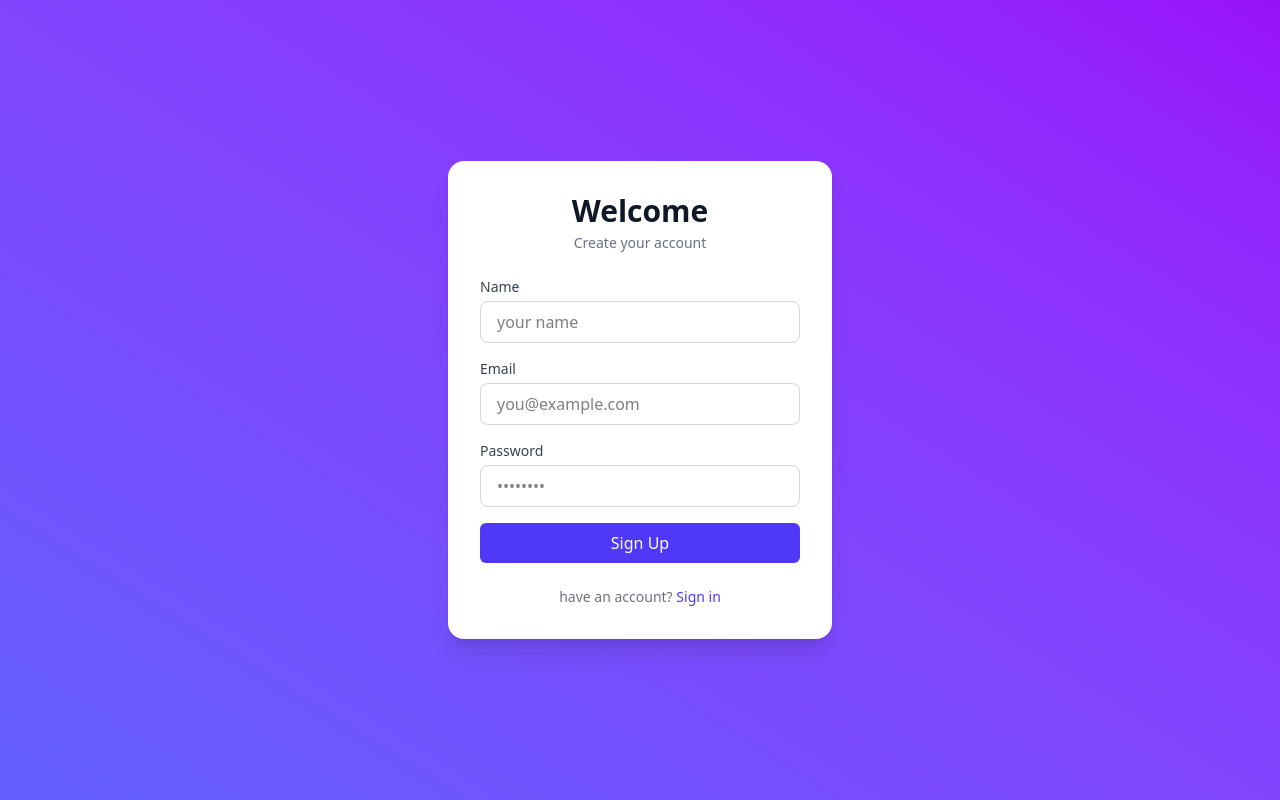
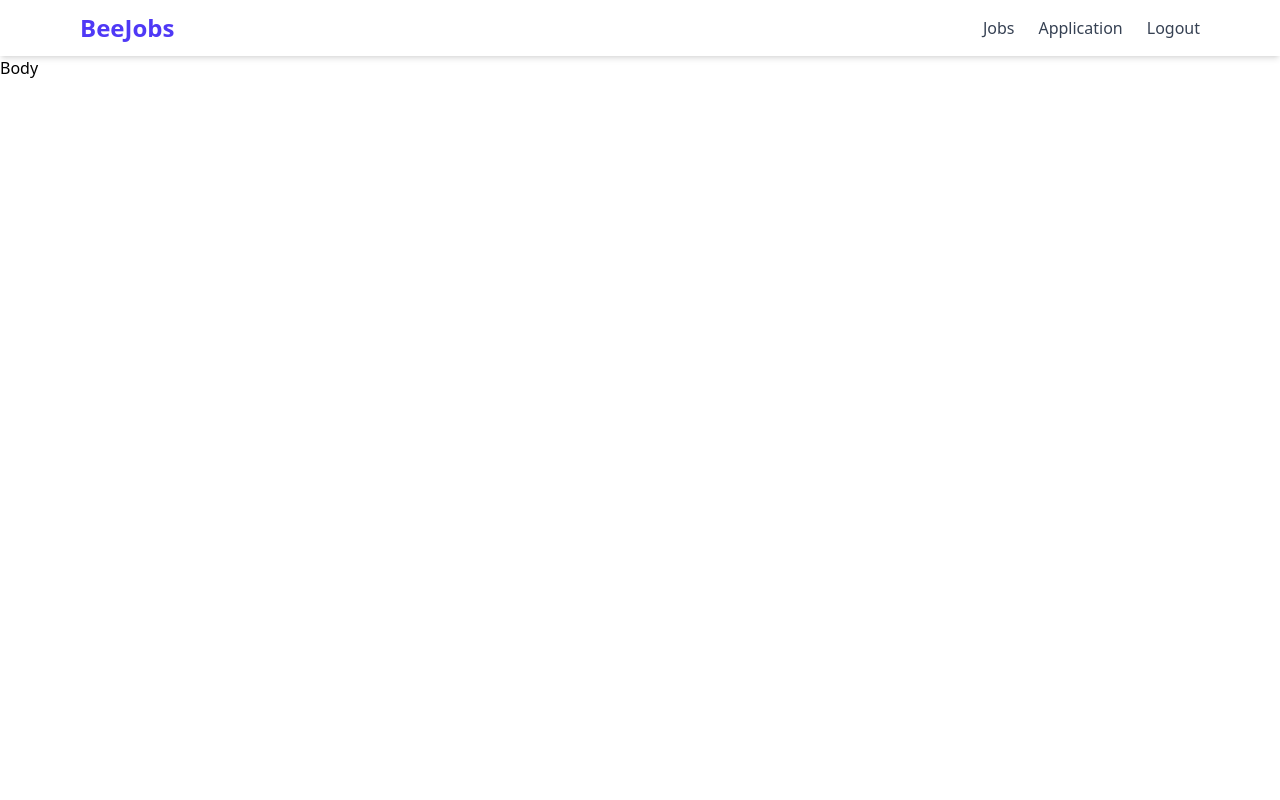
Before and after one commit to shwetank08/Job-Tracker, a React (Vite) app in the folder client/: page / in a window 1280 px wide. Built offline with nearby package versions, Linux system fonts and the light colour scheme.

Commit message:
working on routing

```diff
--- a/client/src/App.jsx
+++ b/client/src/App.jsx
@@ -1,11 +1,17 @@
-import React from 'react'
-import SignIn from './components/SignIn';
-import SignUp from './components/SignUp';
+import Header from './components/Header';
+import {Outlet, useLocation} from 'react-router-dom'
+const App = () => {
 
-const App = () => {
-  return (
+  const location = useLocation();
+
+  const hidePaths = ['/signin', '/signin'];
+
+  const shouldHeaderDisplay = !hidePaths.includes(location.pathname);
+
+  return(
     <>
-      <SignUp/>
+      {shouldHeaderDisplay && <Header/>}
+      <Outlet/>
     </>
   )
 }
--- /dev/null
+++ b/client/src/components/Body.jsx
@@ -0,0 +1,9 @@
+import React from 'react'
+
+const Body = () => {
+  return (
+    <div>Body</div>
+  )
+}
+
+export default Body
--- /dev/null
+++ b/client/src/components/Error.jsx
@@ -0,0 +1,9 @@
+import React from 'react'
+
+const Error = () => {
+  return (
+    <div>Error</div>
+  )
+}
+
+export default Error
--- /dev/null
+++ b/client/src/components/Header.jsx
@@ -0,0 +1,26 @@
+import React from "react";
+
+const Header = () => {
+  return (
+    <div className="bg-white shadow-md">
+      <div className="max-w-6xl mx-auto px-4 py-3 flex items-center justify-between">
+
+        <h1 className="text-2xl font-bold text-indigo-600">BeeJobs</h1>
+
+        <nav className="flex space-x-6 text-gray-700 font-medium">
+          <a href="#" className="hover:text-indigo-600 transition-colors">
+            Jobs
+          </a>
+          <a href="#" className="hover:text-indigo-600 transition-colors">
+            Application
+          </a>
+          <button className="hover:text-red-500 transition-colors">
+            Logout
+          </button>
+        </nav>
+      </div>
+    </div>
+  );
+};
+
+export default Header;
--- a/client/src/components/SignUp.jsx
+++ b/client/src/components/SignUp.jsx
@@ -1,6 +1,8 @@
 import React from "react";
 
 const SignUp = () => {
+  console.log("inside signup component");
+
   return (
     <div className="min-h-screen flex items-center justify-center bg-gradient-to-tr from-indigo-500 to-purple-600 px-4">
       <div className="bg-white rounded-2xl shadow-xl p-8 w-full max-w-sm space-y-6">
--- a/client/src/main.jsx
+++ b/client/src/main.jsx
@@ -1,10 +1,30 @@
-import { StrictMode } from 'react'
 import { createRoot } from 'react-dom/client'
+import {
+  createBrowserRouter,
+  RouterProvider,
+} from "react-router-dom"; // ✅ must come from react-router-dom
+
 import './index.css'
+
 import App from './App.jsx'
+import Body from './components/Body.jsx';
+import SignIn from './components/SignIn.jsx';
+import SignUp from './components/SignUp.jsx';
+import Error from './components/Error.jsx';
 
-createRoot(document.getElementById('root')).render(
-  <StrictMode>
-    <App />
-  </StrictMode>
-)
+let appRouter = createBrowserRouter([
+  {
+    path: "/",
+    Component: App,
+    children: [
+      { index: true, Component: Body }, // default
+      { path: "signin", Component: SignIn },
+      { path: "signup", Component: SignUp },
+    ],
+    errorElement: <Error />, // ✅ must be JSX
+  }
+]);
+
+const root = createRoot(document.getElementById('root'));
+
+root.render(<RouterProvider router={appRouter} />);
```
